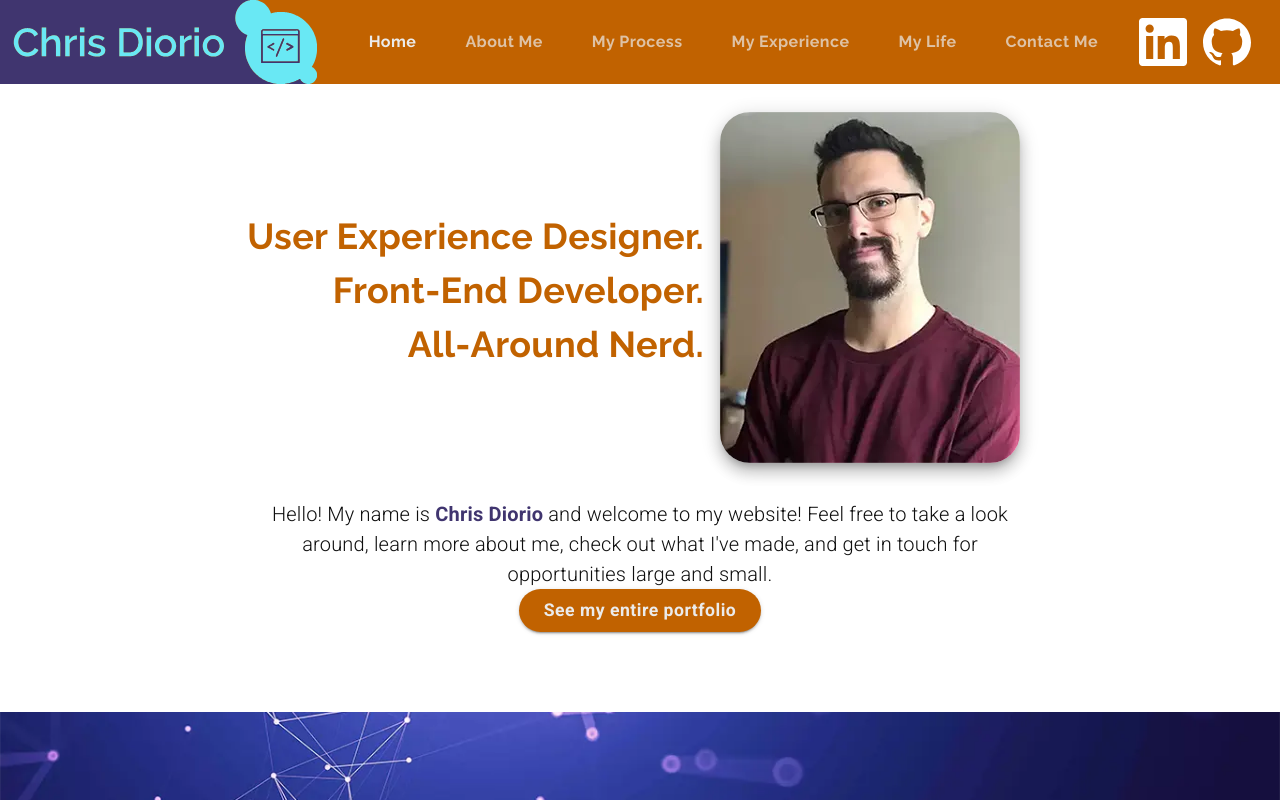
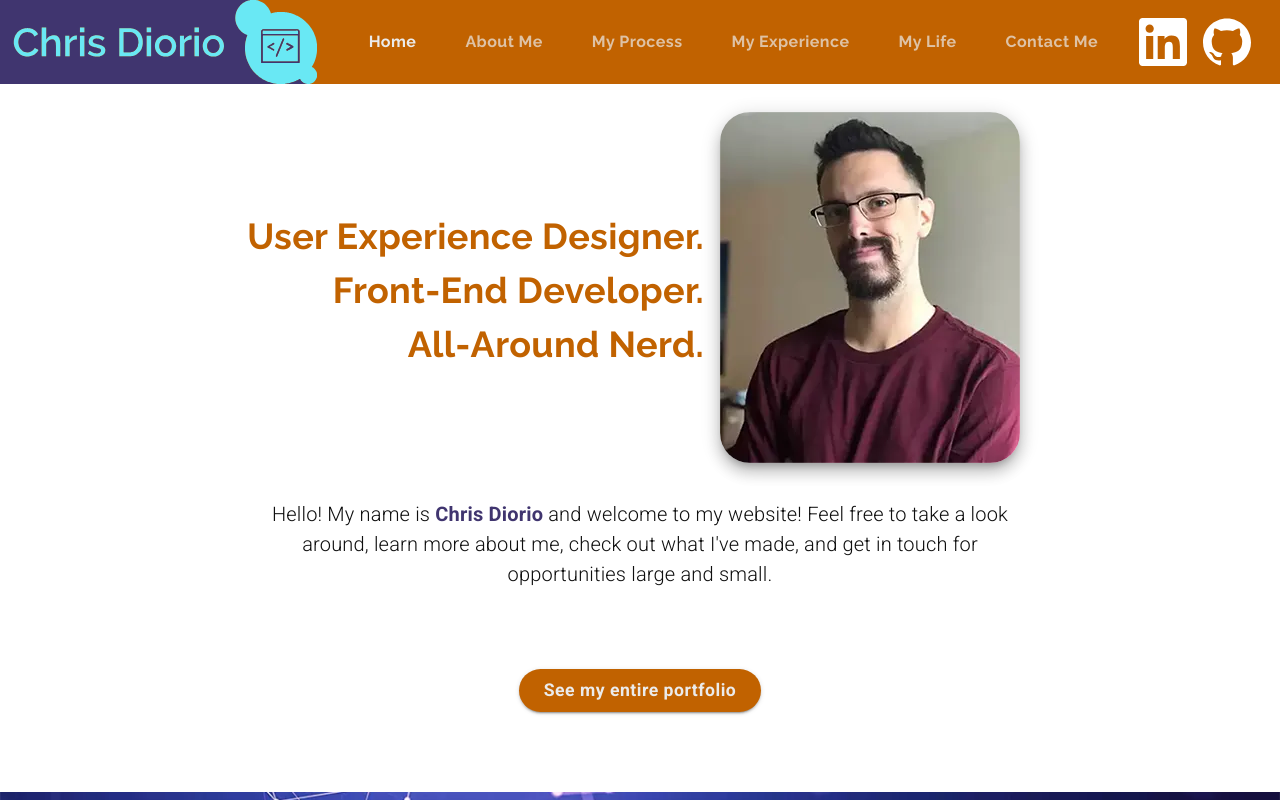
Before and after one commit to PupRiku/portfolio, a Next.js app in the folder frontend/: page / in a window 1280 px wide. Shown: the top 800 px of the page. Built offline with nearby package versions, Linux system fonts and the light colour scheme.

Commit message:
fix spacing

```diff
--- a/frontend/pages/index.js
+++ b/frontend/pages/index.js
@@ -254,7 +254,7 @@ export default function Index() {
         item
         container
         justifyContent="center"
-        style={{ marginBottom: "5em" }}
+        style={{ marginBottom: "5em", marginTop: "5em" }}
       >
         <Grid item container justifyContent="center">
           <Grid item>
```
